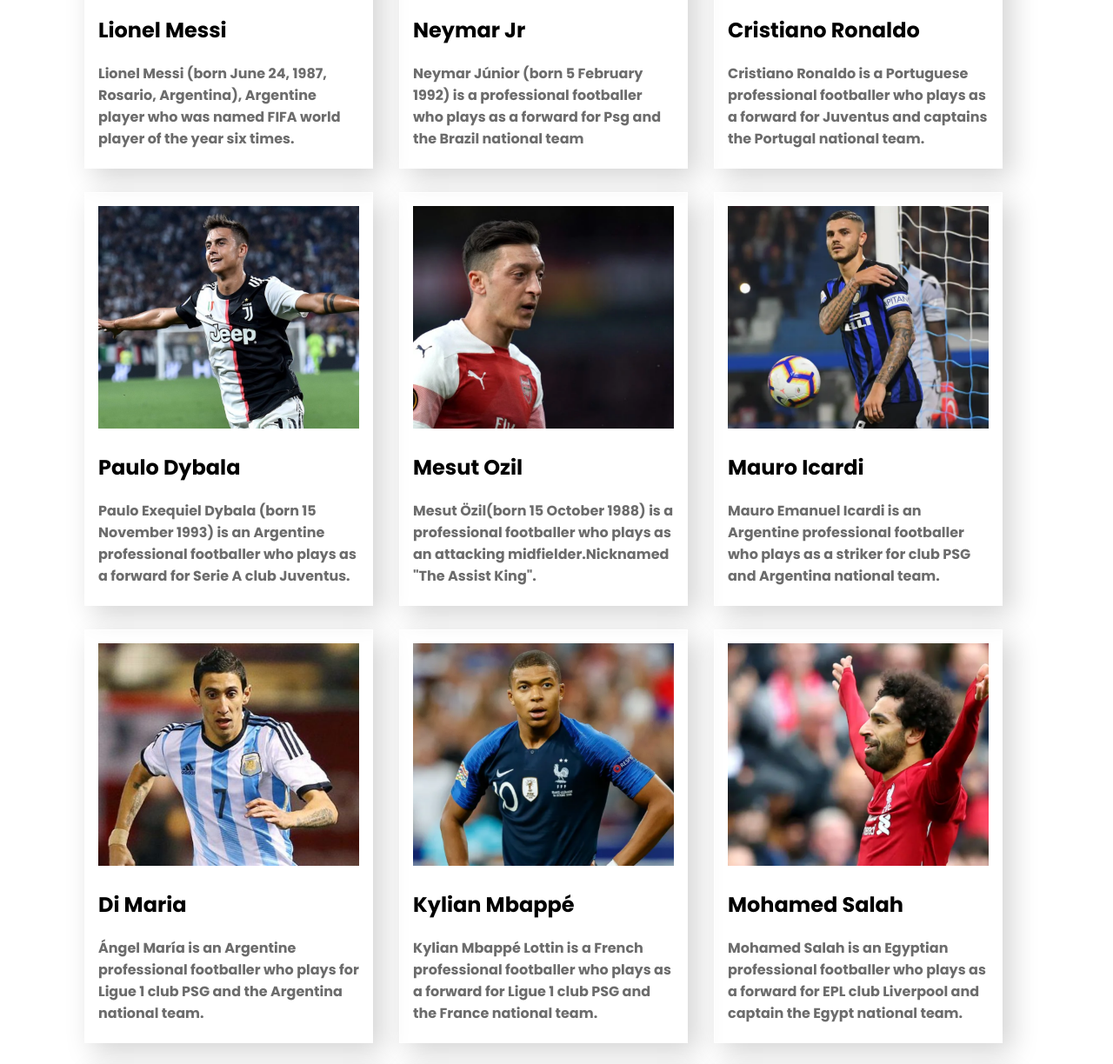
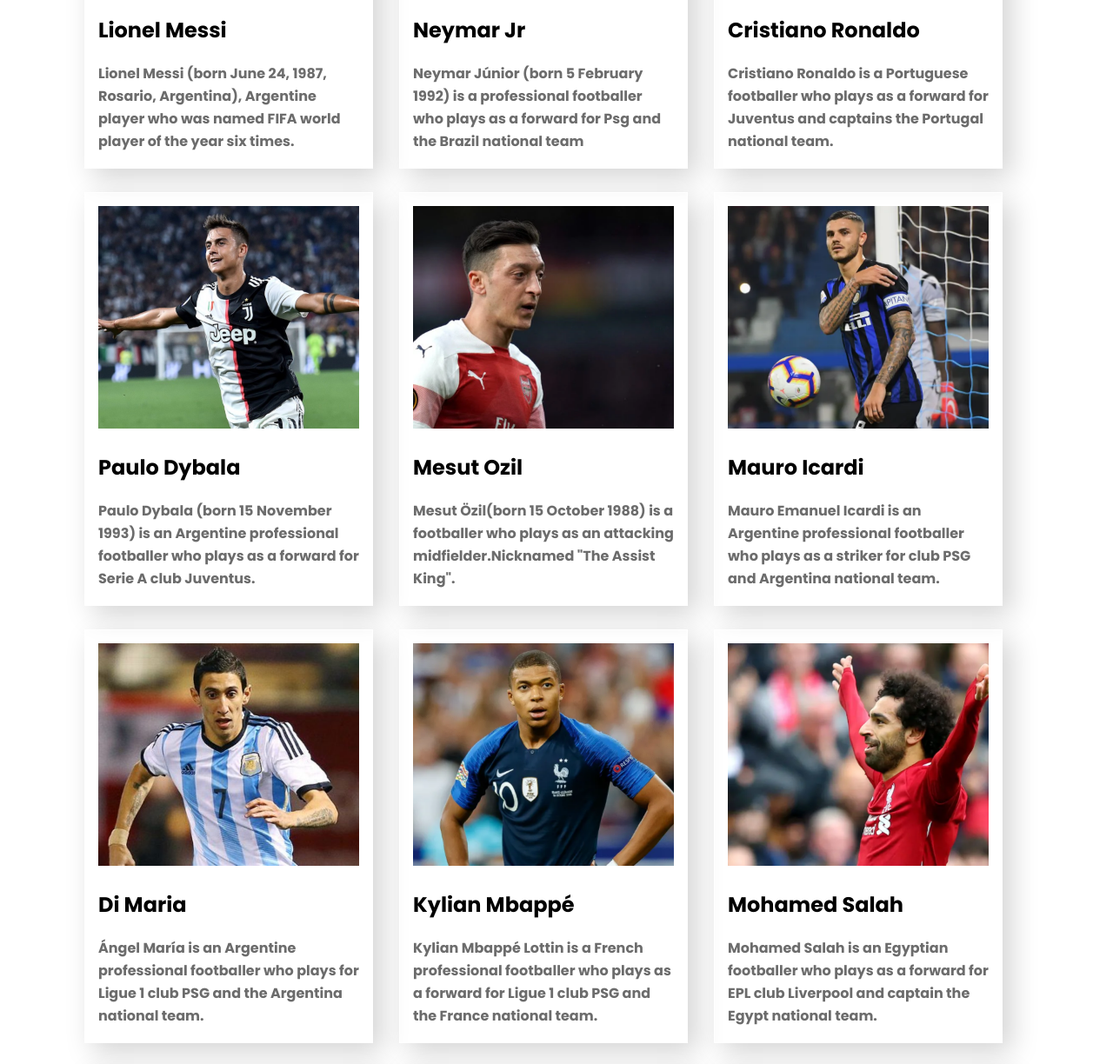
Before and after one commit to swarga500/football-assigment-2, a plain HTML site: page index.html in a window 1280 px wide. Shown: the part 1129-2353 px from the top of the page at 87% size. Drawn offline with Linux system fonts and the light colour scheme.

Commit message:
final commit

```diff
--- a/index.html
+++ b/index.html
@@ -31,11 +31,17 @@
                     </div>
             </div>
             <div class="head-image">
-                <img src="images/banner.png" alt="">
+                <img class="rotate" src="images/banner.png" alt="">
             </div>
         </div>
 
     </header>
+
+
+<!------------------------header   end------------------------------->
+
+
+
     <main>
         <!----------------------Articles--------------------->
         <article class="blogs">
@@ -66,7 +72,7 @@
                 </div>
                 <div class="blog-info">
                     <h1>Cristiano Ronaldo</h1>
-                    <p>Cristiano Ronaldo is a Portuguese professional footballer who plays as a forward for Juventus and captains the Portugal national team.</p>
+                    <p>Cristiano Ronaldo is a Portuguese footballer who plays as a forward for Juventus and captains the Portugal national team.</p>
                 </div>
             </div>
             <div class="blog">
@@ -76,7 +82,7 @@
                 </div>
                 <div class="blog-info">
                     <h1>Paulo Dybala</h1>
-                    <p>Paulo Exequiel Dybala (born 15 November 1993) is an Argentine professional footballer who plays as a forward for Serie A club Juventus.</p>
+                    <p>Paulo Dybala (born 15 November 1993) is an Argentine professional footballer who plays as a forward for Serie A club Juventus.</p>
                 </div>
             </div>
             <div class="blog">
@@ -86,7 +92,7 @@
                 </div>
                 <div class="blog-info">
                     <h1>Mesut Ozil</h1>
-                    <p>Mesut Özil(born 15 October 1988) is a professional footballer who plays as an attacking midfielder.Nicknamed "The Assist King".</p>
+                    <p>Mesut Özil(born 15 October 1988) is a footballer who plays as an attacking midfielder.Nicknamed "The Assist King".</p>
                 </div>
             </div>
             <div class="blog">
@@ -126,7 +132,7 @@
                 </div>
                 <div class="blog-info">
                     <h1>Mohamed Salah</h1>
-                    <p>Mohamed Salah is an Egyptian professional footballer who plays as a forward for EPL club Liverpool and captain the Egypt national team.</p>
+                    <p>Mohamed Salah is an Egyptian footballer who plays as a forward for EPL club Liverpool and captain the Egypt national team.</p>
                 </div>
             </div>
             <div class="blog">
@@ -161,6 +167,8 @@
             </div>
 
         </article>
+        <!-------------------End of article---------------------->
+
 
         <!-------------------match content---------------------->
         <section class="match-section">
@@ -208,6 +216,7 @@
                 </div>
 
         </section>
+        <!------------------match container end------------------------------------>
 
 
 
@@ -227,5 +236,6 @@
         <p>Copyright <i class="far fa-copyright"></i> 2022 Football</p>
 
     </footer>
+    <!-------------------------footer end---------------------------->
 </body>
 </html>
--- a/style.css
+++ b/style.css
@@ -10,7 +10,11 @@ body {
 
 p {
     color: #6C6C6C;
+    font-size: 16px;
+    line-height: 26px;
 }
+
+/*------------------ End of common style-------------------------- */
 
 
 /* -------------------head style -------------------------------*/
@@ -23,6 +27,11 @@ p {
     justify-content: space-evenly;
     align-items: center;
     margin-bottom: 70px;
+}
+
+.head-container:hover>.head-image>img {
+    transform: rotate(360deg);
+    transition: transform, 1s, ease-in-out, 5s;
 }
 
 
@@ -61,6 +70,8 @@ p {
     height: 438px;
 }
 
+/*--------------------- End of head style --------------------------*/
+
 
 /*-------------------------- blog style------------------------------ */
 .blogs {
@@ -72,7 +83,7 @@ p {
     align-items: center;
     margin-left: 180px;
     margin-right: 210px;
-    margin-bottom: 50px;
+
 }
 
 .blog {
@@ -94,6 +105,8 @@ p {
 .blog-info {
     padding: 0 15px 15px 15px;
 }
+
+/*------------------------ End of blog style------------------------------------ */
 
 
 
@@ -139,6 +152,8 @@ p {
     width: 300px;
     height: 50px;
 }
+
+/* ---------------------End of match container------------------------------- */
 
 
 /* ---------------------------footer style---------------------------- */
@@ -211,7 +226,7 @@ p {
     }
 
     .match-container {
-        margin-bottom: 70px;
+
         flex-direction: column;
         padding-left: 5%;
     }
@@ -231,3 +246,5 @@ p {
         height: 80px;
     }
 }
+
+/*----------------------------------- End of mobile reponsive ---------------------------------------------*/
```
